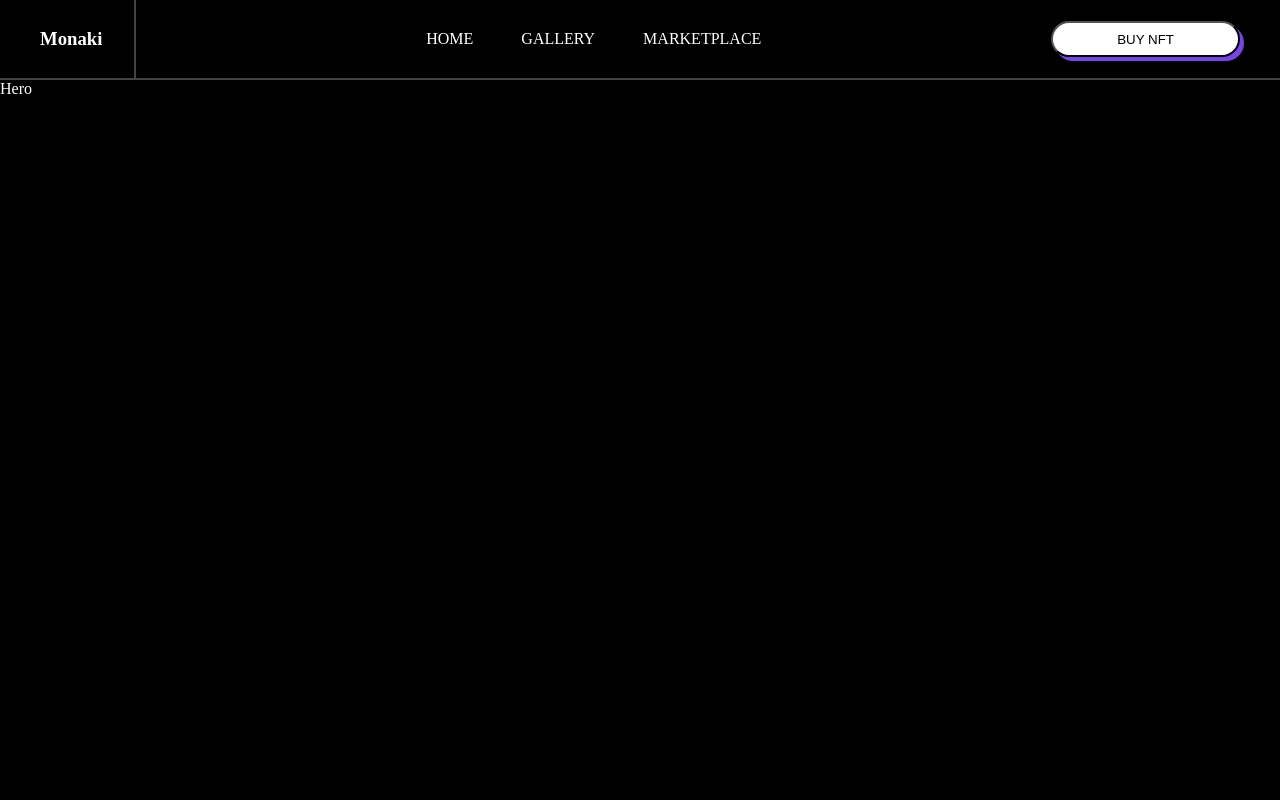
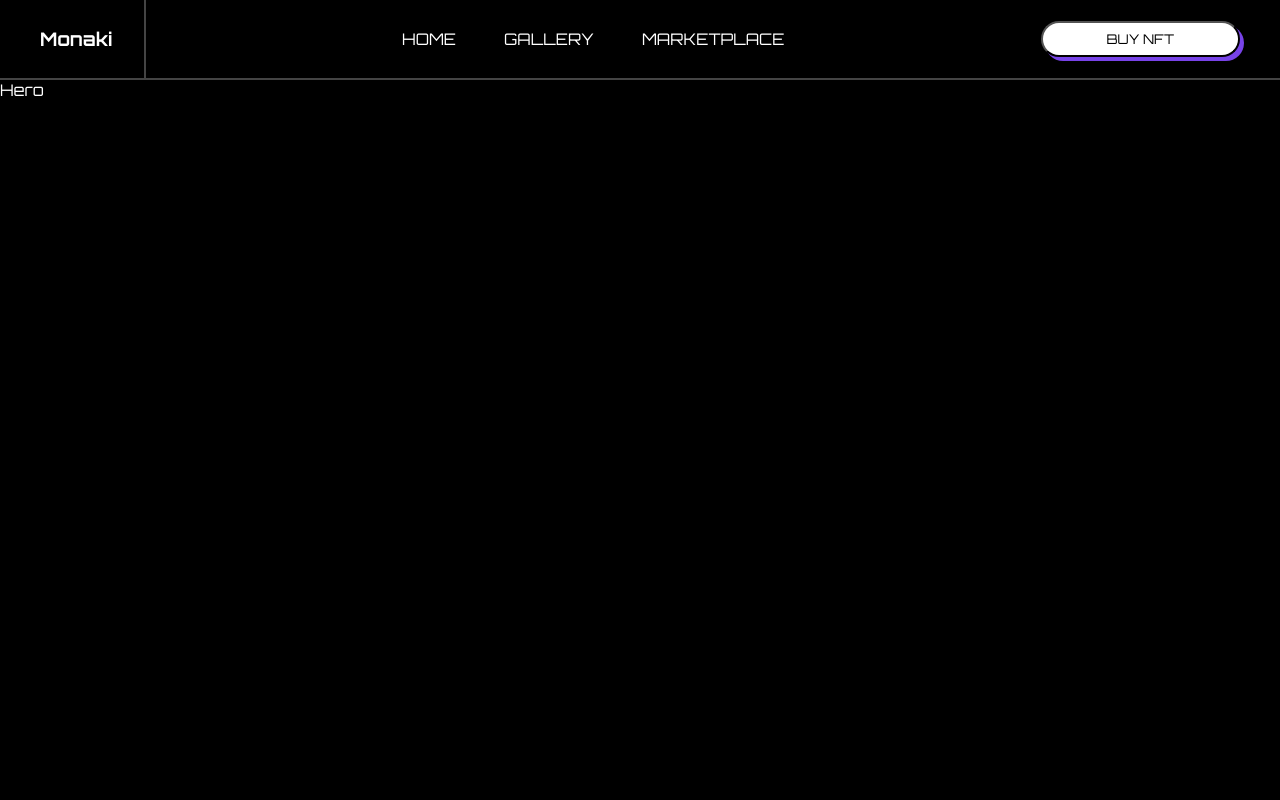
Before and after one commit to react-app-HI-group-8/react-app-g8, a React (Create React App) app: page / in a window 1280 px wide. Shown: the top 800 px of the page. Built offline with nearby package versions, Linux system fonts and the light colour scheme.

Commit message:
FEATURE: added Orbitron font family.
Co-authored-by: MorganRapaport <MorganRapaport@users.noreply.github.com>
Co-authored-by: Regan Ya <hens.virtuella.varld@gmail.com>

```diff
--- a/src/index.scss
+++ b/src/index.scss
@@ -1,8 +1,11 @@
+@import url(https://fonts.googleapis.com/css?family=Orbitron:regular,500,600,700,800,900);
+
 * {
   padding: 0;
   margin: 0;
   box-sizing: border-box;
   scroll-behavior: smooth;
+  font-family: "Orbitron", sans-serif;
 }
 
 body {
```
